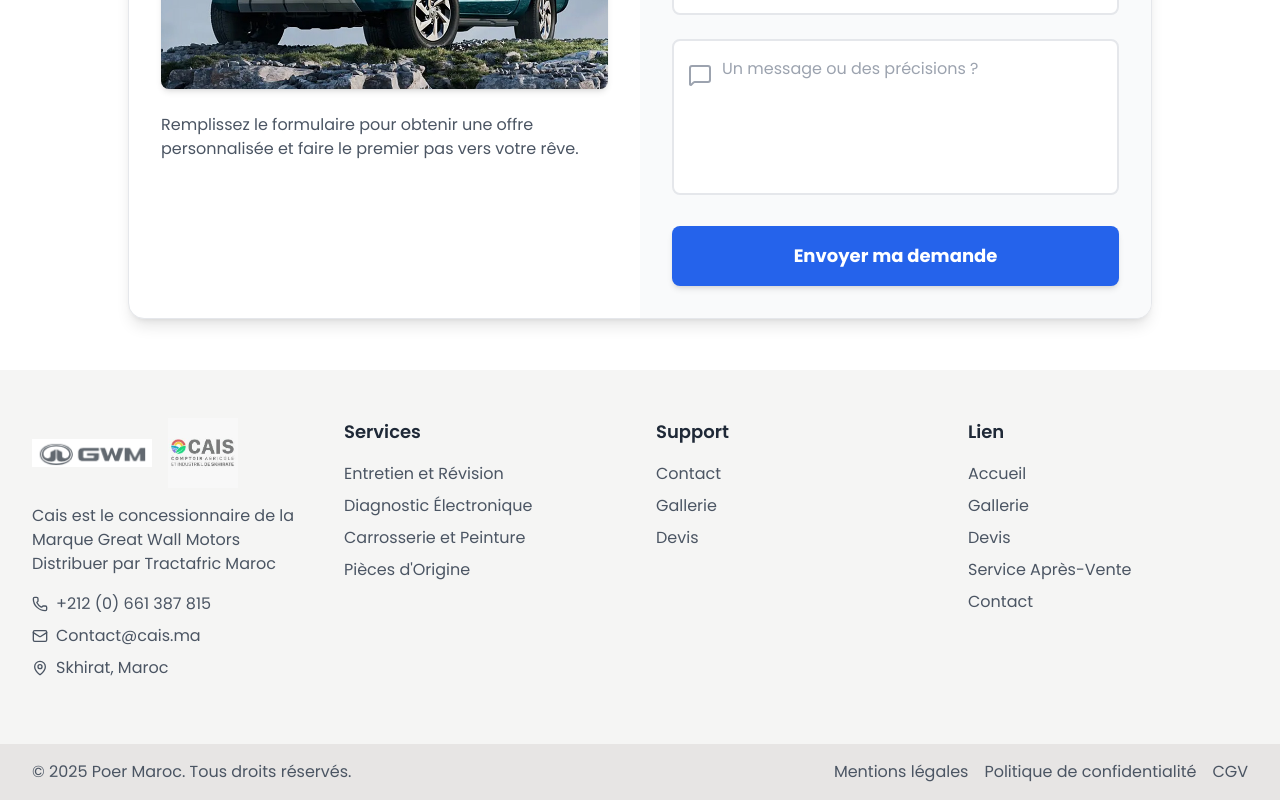
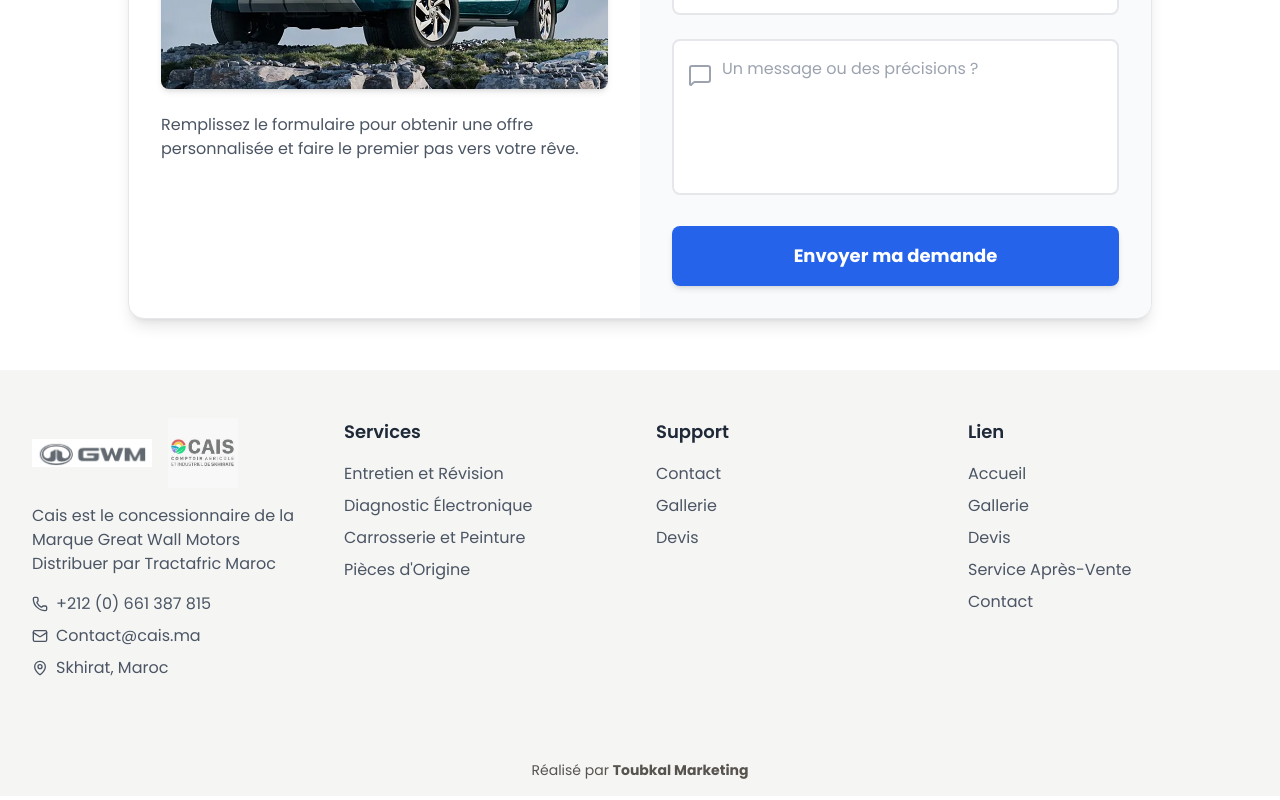
Before and after one commit to rgyasser/poer, a Next.js app: page /devis in a window 1280 px wide. Shown: the part 430-1230 px from the top of the page. Built offline with nearby package versions, Linux system fonts and the light colour scheme.

Commit message:
lfooter m9aada

```diff
--- a/src/components/common/Footer.tsx
+++ b/src/components/common/Footer.tsx
@@ -109,16 +109,20 @@
           </div>
         </div>
       </div>
-      <div className="bg-stone-200 py-4">
-        <div className="max-w-7xl mx-auto px-4 sm:px-6 lg:px-8 flex justify-between text-gray-600">
-          <p>&copy; {new Date().getFullYear()} Poer Maroc. Tous droits réservés.</p>
-          <div className="flex space-x-4">
-            <h2>Mentions légales</h2>
-            <h2>Politique de confidentialité</h2>
-            <h2>CGV </h2>
-          </div>
-        </div>
-      </div>
+
+    <div className="max-w-7xl mx-auto px-6 py-4 flex justify-center items-center">
+        <p className="text-sm text-center text-stone-600">
+            Réalisé par{" "}
+            <a
+                href="https://toubkal-marketing.com/"
+                target="_blank"
+                rel="noopener noreferrer"
+                className="font-bold text-black-600 hover:text-black transition-colors"
+            >
+                Toubkal Marketing
+            </a>
+        </p>
+    </div>
     </footer>
   );
 };
```
